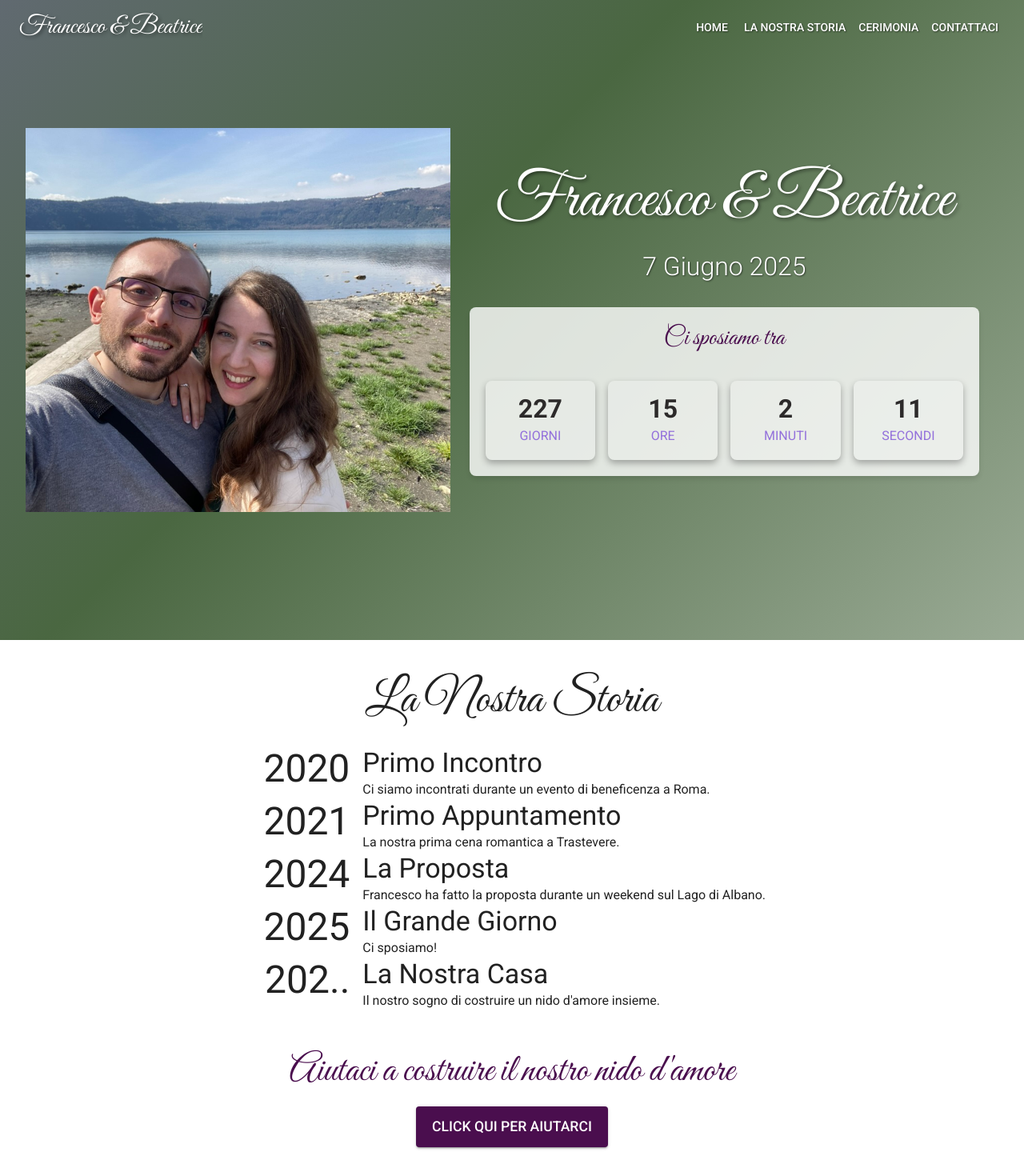
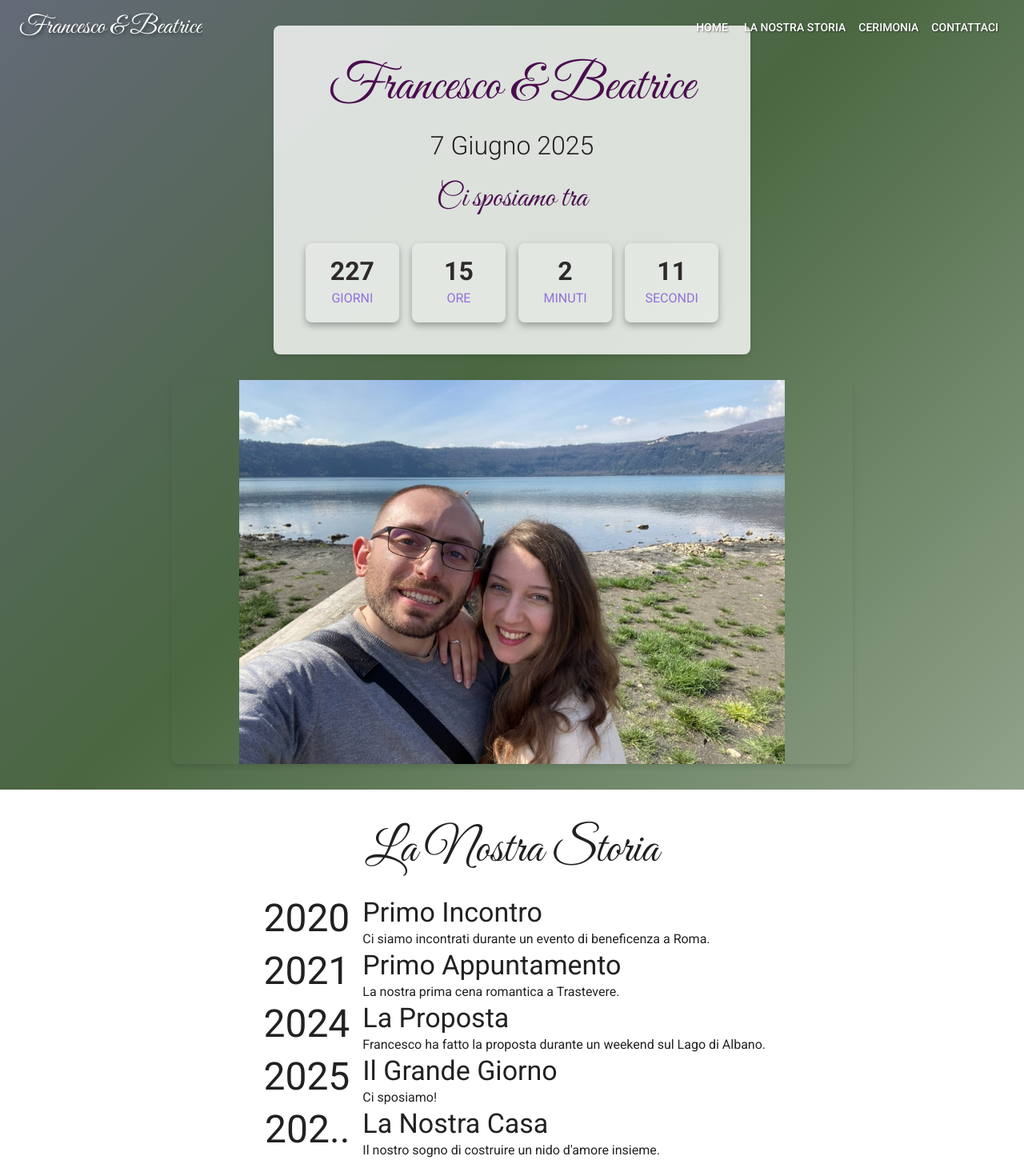
Before and after one commit to francescopesoli/wedding, a Next.js app: page / in a window 1280 px wide. Shown: the top 1470 px of the page at 80% size. Built offline with nearby package versions, Linux system fonts and the light colour scheme.

Commit message:
feat: updated some components

```diff
--- a/src/components/DonationSection.tsx
+++ b/src/components/DonationSection.tsx
@@ -68,7 +68,7 @@ export default function DonationSection() {
                 onClick={() => setOpen(true)}
                 sx={styles.button}
             >
-                Click qui per aiutarci
+                Clicca qui per aiutarci
             </Button>
             <Modal
                 open={open}
--- a/src/components/HomePage.tsx
+++ b/src/components/HomePage.tsx
@@ -1,21 +1,20 @@
 import React from 'react';
-import { Box, Container, Typography } from '@mui/material';
+import { Box, Container, Typography, useTheme, useMediaQuery } from '@mui/material';
 import Countdown from './Countdown';
 import ImageSlider from './ImageSlider';
 
 export default function HomePage() {
     const weddingDate = new Date('2025-06-07T10:30:00');
+    const theme = useTheme();
+    const isMobile = useMediaQuery(theme.breakpoints.down('sm'));
 
     return (
         <Box
             component="section"
             id="home"
             sx={{
-                position: 'relative',
                 minHeight: '100vh',
-                display: 'flex',
-                alignItems: 'center',
-                justifyContent: 'center',
+                display: 'flow !important',
                 overflow: 'hidden',
                 background: 'linear-gradient(-45deg, #ffffff, #4a6741, #9370db, #b0e0e6)',
                 backgroundSize: '400% 400%',
@@ -31,21 +30,39 @@ export default function HomePage() {
                         backgroundPosition: '0% 50%',
                     },
                 },
-                px: { xs: 2, sm: 4 }, // Padding laterale per schermi piccoli
             }}
         >
-            <ImageSlider />
-            <Container maxWidth="md" sx={{ position: 'relative', zIndex: 1 }}>
-                <Box textAlign="center">
+            <Container
+                maxWidth="md"
+                sx={{
+                    flex: 1,
+                    display: 'flex',
+                    flexDirection: 'column',
+                    justifyContent: 'center',
+                    alignItems: 'center',
+                    py: 4,
+                }}
+            >
+                <Box
+                    textAlign="center"
+                    sx={{
+                        backgroundColor: 'rgba(255, 255, 255, 0.8)',
+                        borderRadius: '8px',
+                        padding: { xs: '20px', sm: '30px', md: '40px' },
+                        boxShadow: '0 4px 6px rgba(0, 0, 0, 0.1)',
+                        width: '100%',
+                        maxWidth: { xs: '90%', sm: '80%', md: '70%' },
+                        mb: 4, // Add margin bottom to create space between the text box and the image slider
+                    }}
+                >
                     <Typography
                         variant="h1"
                         component="h1"
                         sx={{
                             fontFamily: '"Great Vibes", cursive',
-                            fontSize: { xs: '2.5rem', sm: '3.5rem', md: '5rem' },
-                            color: 'white',
-                            textShadow: '2px 2px 4px rgba(0,0,0,0.5)',
-                            mb: 2,
+                            fontSize: { xs: '2rem', sm: '3rem', md: '4rem' },
+                            color: 'primary.main',
+                            mb: { xs: 1, sm: 2 },
                         }}
                     >
                         Francesco & Beatrice
@@ -56,35 +73,38 @@ export default function HomePage() {
                         sx={{
                             fontFamily: '"Roboto", sans-serif',
                             fontSize: { xs: '1rem', sm: '1.5rem', md: '2rem' },
-                            color: 'white',
-                            textShadow: '1px 1px 2px rgba(0,0,0,0.5)',
-                            mb: 4,
+                            color: 'text.primary',
+                            mb: { xs: 2, sm: 3 },
                         }}
                     >
                         7 Giugno 2025
                     </Typography>
-                    <Box
-                        sx={{
-                            backgroundColor: 'rgba(255, 255, 255, 0.8)',
-                            borderRadius: '8px',
-                            padding: { xs: '10px', sm: '20px' },
-                            boxShadow: '0 4px 6px rgba(0, 0, 0, 0.1)',
-                        }}
-                    >
                     <Typography
-                            variant="h4"
+                        variant="h3"
                         component="h3"
                         gutterBottom
                         sx={{
                             fontFamily: '"Great Vibes", cursive',
                             color: 'primary.main',
-                                fontSize: { xs: '1.2rem', sm: '1.5rem', md: '2rem' },
+                            fontSize: { xs: '1.5rem', sm: '2rem', md: '2.5rem' },
+                            mb: { xs: 1, sm: 2 },
                         }}
                     >
                         Ci sposiamo tra
                     </Typography>
                     <Countdown targetDate={weddingDate} />
                 </Box>
+
+                <Box
+                    sx={{
+                        width: '100%',
+                        height: isMobile ? '50vh' : '60vh',
+                        overflow: 'hidden',
+                        borderRadius: '8px',
+                        boxShadow: '0 4px 6px rgba(0, 0, 0, 0.1)',
+                    }}
+                >
+                    <ImageSlider />
                 </Box>
             </Container>
         </Box>
--- a/src/components/LeafletMap.tsx
+++ b/src/components/LeafletMap.tsx
@@ -1,5 +1,5 @@
-import React from 'react';
-import { MapContainer, TileLayer, Marker, Popup } from 'react-leaflet';
+import React, {useEffect} from 'react';
+import {MapContainer, TileLayer, Marker, Popup, useMap} from 'react-leaflet';
 import 'leaflet/dist/leaflet.css';
 import L from 'leaflet';
 
@@ -16,25 +16,27 @@ const DefaultIcon = L.icon({
 
 L.Marker.prototype.options.icon = DefaultIcon;
 
-interface MapProps {
-    locations: {
+interface Location {
     name: string;
     lat: number;
     lng: number;
     tipo: 'Chiesa' | 'Villa';
-    }[];
+}
+
+interface MapProps {
+    locations: Location[];
+}
+
+function MapUpdater({ bounds }: { bounds: L.LatLngBoundsExpression }) {
+    const map = useMap();
+    useEffect(() => {
+        map.fitBounds(bounds);
+    }, [map, bounds]);
+    return null;
 }
 
 const LeafletMap: React.FC<MapProps> = ({ locations }) => {
-    const center = locations.length > 0
-        ? [locations[0].lat, locations[0].lng]
-        : [41.7234027, 12.6634543]; // Default center if no locations
-
-    const openInGoogleMaps = (name: string, lat: number, lng: number) => {
-        const encodedName = encodeURIComponent(name);
-        const url = `https://www.google.com/maps/search/?api=1&query=${encodedName}&query=${lat},${lng}`;
-        window.open(url, '_blank');
-    };
+    const bounds = L.latLngBounds(locations.map(loc => [loc.lat, loc.lng]));
 
     const createCustomIcon = (tipo: 'Chiesa' | 'Villa') => {
         return L.divIcon({
@@ -43,13 +45,20 @@ const LeafletMap: React.FC<MapProps> = ({ locations }) => {
                      <div class="icon-label">${tipo}</div>
                      <div class="icon-marker"></div>
                    </div>`,
-            iconSize: [60, 60],
-            iconAnchor: [30, 60],
+            iconSize: [40, 60],
+            iconAnchor: [20, 60],
         });
     };
 
     return (
-        <MapContainer center={center as L.LatLngExpression} zoom={15} style={{ height: '400px', width: '100%' }}>
+        <>
+            <MapContainer
+                center={bounds.getCenter()}
+                zoom={13}
+                style={{ height: '400px', width: '100%' }}
+                scrollWheelZoom={false}
+            >
+                <MapUpdater bounds={bounds} />
                 <TileLayer
                     url="https://{s}.tile.openstreetmap.org/{z}/{x}/{y}.png"
                     attribution='&copy; <a href="https://www.openstreetmap.org/copyright">OpenStreetMap</a> contributors'
@@ -59,24 +68,54 @@ const LeafletMap: React.FC<MapProps> = ({ locations }) => {
                         key={index}
                         position={[location.lat, location.lng]}
                         icon={createCustomIcon(location.tipo)}
-                    eventHandlers={{
-                        click: () => openInGoogleMaps(location.name, location.lat, location.lng),
-                    }}
                     >
                         <Popup>
                             <div>
                                 <h3>{location.name}</h3>
-                            <button onClick={(e) => {
-                                e.stopPropagation();
-                                openInGoogleMaps(location.name, location.lat, location.lng);
-                            }} className="google-maps-button">
+                                <button
+                                    onClick={() => window.open(`https://www.google.com/maps/search/?api=1&query=${encodeURIComponent(location.name)}&query=${location.lat},${location.lng}`, '_blank')}
+                                    className="google-maps-button"
+                                >
                                     Apri in Google Maps
                                 </button>
                             </div>
                         </Popup>
                     </Marker>
                 ))}
+            </MapContainer>
             <style jsx global>{`
+                .leaflet-container {
+                    height: 400px;
+                    width: 100%;
+                }
+                .custom-icon {
+                    background: none;
+                    border: none;
+                }
+                .custom-icon .icon-label {
+                    background-color: white;
+                    padding: 2px 5px;
+                    border-radius: 3px;
+                    font-weight: bold;
+                    font-size: 12px;
+                    white-space: nowrap;
+                    position: absolute;
+                    top: -25px;
+                    left: 50%;
+                    transform: translateX(-50%);
+                    box-shadow: 0 1px 3px rgba(0,0,0,0.2);
+                }
+                .custom-icon .icon-marker {
+                    width: 25px;
+                    height: 41px;
+                    background-image: url(${icon.src});
+                    background-size: contain;
+                    background-repeat: no-repeat;
+                    position: absolute;
+                    top: -20px;
+                    left: 50%;
+                    transform: translateX(-50%);
+                }
                 .google-maps-button {
                     background-color: #4285F4;
                     color: white;
@@ -84,39 +123,14 @@ const LeafletMap: React.FC<MapProps> = ({ locations }) => {
                     padding: 5px 10px;
                     border-radius: 4px;
                     cursor: pointer;
-                    font-family: 'Cormorant Garamond', serif;
+                    font-family: 'Roboto', sans-serif;
                     font-size: 14px;
                 }
                 .google-maps-button:hover {
                     background-color: #3367D6;
                 }
-                .custom-icon {
-                    background: none;
-                    border: none;
-                }
-                .icon-container {
-                    display: flex;
-                    flex-direction: column;
-                    align-items: center;
-                }
-                .icon-label {
-                    background-color: white;
-                    padding: 2px 5px;
-                    border-radius: 3px;
-                    font-weight: bold;
-                    font-size: 12px;
-                    margin-bottom: 5px;
-                    box-shadow: 0 1px 3px rgba(0,0,0,0.2);
-                }
-                .icon-marker {
-                    width: 25px;
-                    height: 41px;
-                    background-image: url(${icon.src});
-                    background-size: contain;
-                    background-repeat: no-repeat;
-                }
             `}</style>
-        </MapContainer>
+        </>
     );
 };
 
--- a/src/components/LoadingPage.tsx
+++ b/src/components/LoadingPage.tsx
@@ -1,7 +1,10 @@
 import React from 'react';
-import { Box, Typography, CircularProgress } from '@mui/material';
+import { Box, Typography, CircularProgress, useTheme, useMediaQuery } from '@mui/material';
 
 const LoadingPage: React.FC = () => {
+    const theme = useTheme();
+    const isMobile = useMediaQuery(theme.breakpoints.down('sm'));
+
     return (
         <Box
             sx={{
@@ -9,17 +12,49 @@ const LoadingPage: React.FC = () => {
                 flexDirection: 'column',
                 justifyContent: 'center',
                 alignItems: 'center',
-                height: '100vh',
+                minHeight: '100vh',
+                width: '100%',
+                padding: isMobile ? '50px' : '40px',
                 background: 'linear-gradient(to right, #e6e6fa, #f0f8ff)',
+                textAlign: 'center',
             }}
         >
-            <Typography variant="h3" component="h1" gutterBottom sx={{ fontFamily: '"Great Vibes", cursive', color: '#4a0e4e' }}>
+            <Typography
+                variant="h3"
+                component="h1"
+                gutterBottom
+                sx={{
+                    fontFamily: '"Great Vibes", cursive',
+                    color: '#4a0e4e',
+                    fontSize: isMobile ? '2rem' : '3rem',
+                    marginBottom: isMobile ? '1rem' : '1.5rem',
+                    marginLeft: isMobile ? '2rem' : '0',
+                }}
+            >
                 Benvenuti al matrimonio di
             </Typography>
-            <Typography variant="h2" component="h2" gutterBottom sx={{ fontFamily: '"Great Vibes", cursive', color: '#4a0e4e' }}>
+            <Typography
+                variant="h2"
+                component="h2"
+                gutterBottom
+                sx={{
+                    fontFamily: '"Great Vibes", cursive',
+                    color: '#4a0e4e',
+                    fontSize: isMobile ? '2.5rem' : '3.5rem',
+                    marginBottom: isMobile ? '2rem' : '2.5rem',
+                    marginLeft: isMobile ? '2rem' : '0',
+                }}
+            >
                 Beatrice e Francesco
             </Typography>
-            <CircularProgress size={60} thickness={4} sx={{ color: '#4a0e4e', mt: 4 }} />
+            <CircularProgress
+                size={isMobile ? 50 : 60}
+                thickness={4}
+                sx={{
+                    color: '#4a0e4e',
+                    marginTop: isMobile ? '2rem' : '2.5rem'
+                }}
+            />
         </Box>
     );
 };
```
Lines whose indentation alone changed are shown as unchanged.
